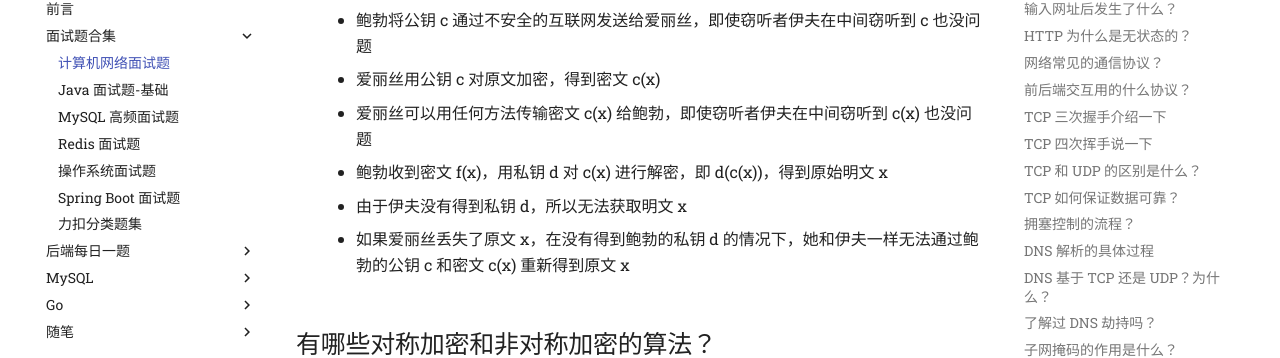
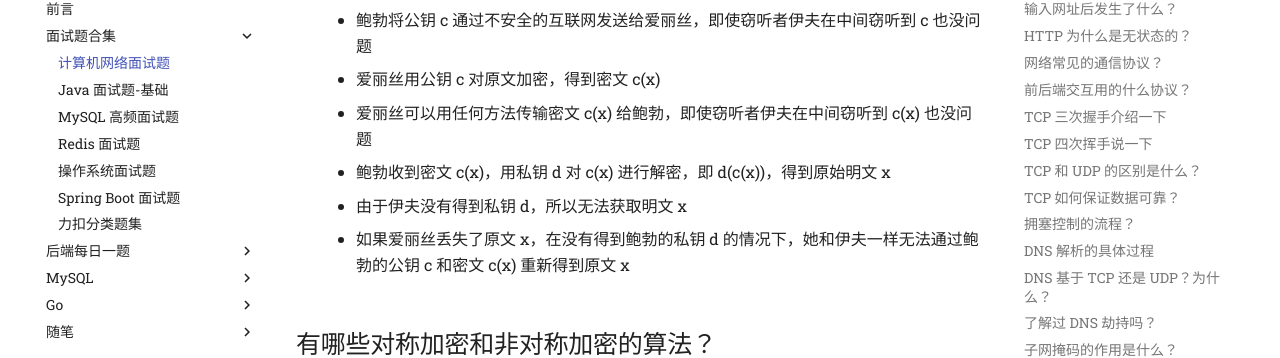
Before and after one commit to z1ming/cs-Hydra, an MkDocs documentation site: the page built from docs/文章/network.md, in a window 1280 px wide and 900 px high, scrolled down 5473 px. Shown: the part 99-457 px from the top of the window. Built offline with MkDocs 1.6.1 and Material for MkDocs 9.7.7, drawn with Linux system fonts in a browser that asks for light colours; comment, search, counter and statistics services are not loaded.

```diff
--- a/docs/文章/network.md
+++ b/docs/文章/network.md
@@ -133,7 +133,7 @@ DNS 劫持的原理是攻击者在查询 DNS 服务器时篡改响应，将用
 	- 鲍勃将公钥 c 通过不安全的互联网发送给爱丽丝，即使窃听者伊夫在中间窃听到 c 也没问题
 	- 爱丽丝用公钥 c 对原文加密，得到密文 c(x)
 	- 爱丽丝可以用任何方法传输密文 c(x) 给鲍勃，即使窃听者伊夫在中间窃听到 c(x) 也没问题
-	- 鲍勃收到密文 f(x)，用私钥 d 对 c(x) 进行解密，即 d(c(x))，得到原始明文 x
+	- 鲍勃收到密文 c(x)，用私钥 d 对 c(x) 进行解密，即 d(c(x))，得到原始明文 x
 	- 由于伊夫没有得到私钥 d，所以无法获取明文 x
 	- 如果爱丽丝丢失了原文 x，在没有得到鲍勃的私钥 d 的情况下，她和伊夫一样无法通过鲍勃的公钥 c 和密文 c(x) 重新得到原文 x
 
```
